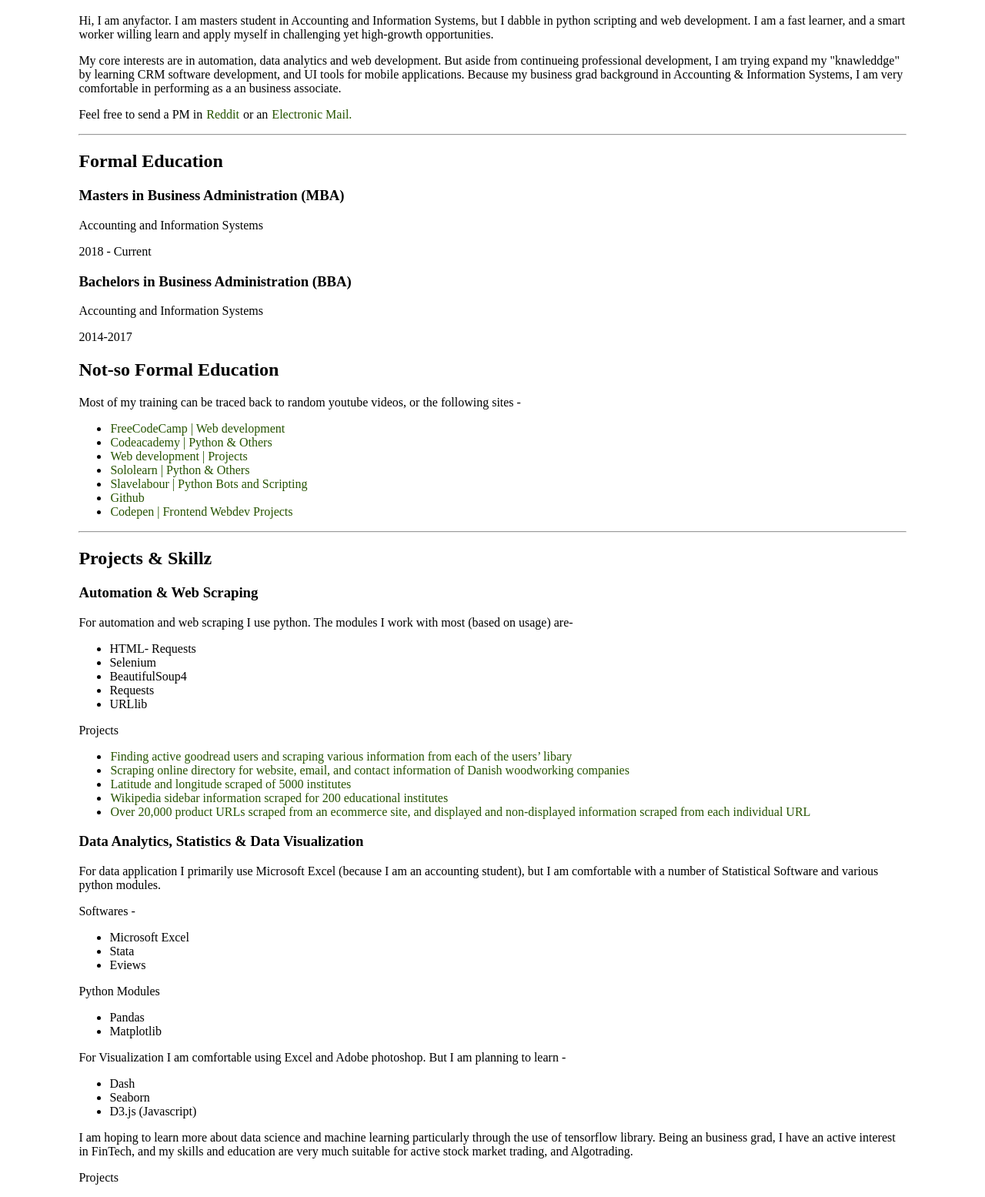
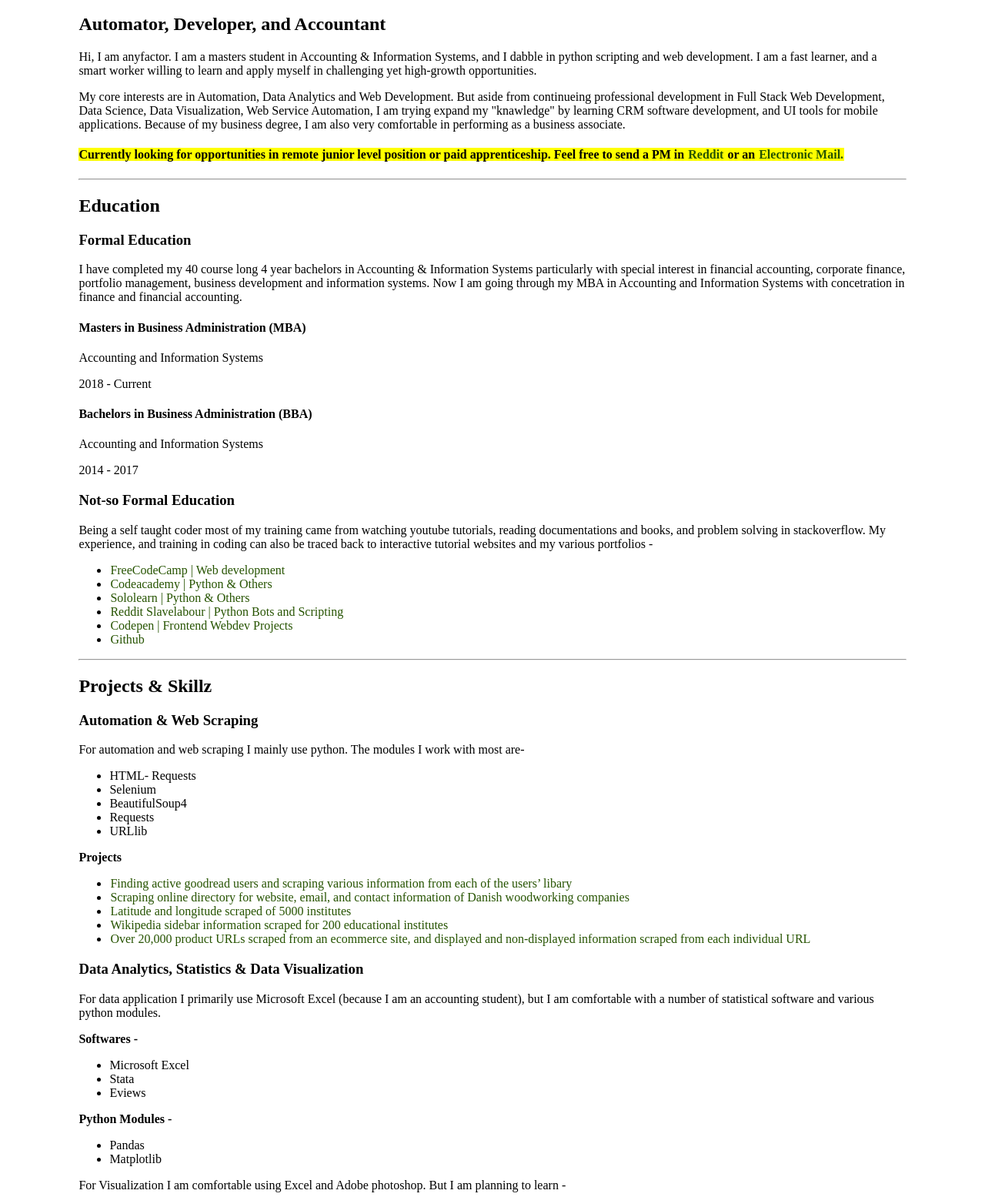
Before and after one commit to anyfactor/anyfactor.github.io, a plain HTML site: page index.html in a window 1280 px wide. Shown: the part 182-1737 px from the top of the page at 77% size. Drawn offline with Linux system fonts and the light colour scheme.

Commit message:
second iteration

```diff
--- a/index.html
+++ b/index.html
@@ -13,7 +13,7 @@
         margin: 8%;
         font-weight: 900;
         text-align: center;
-        font-size: 1.2rem;
+        font-size: 1.3rem;
       }
       a {
         outline: none;
@@ -48,23 +48,25 @@
   <body>
     <small>Site unfinished. Work in Progress...</small>
     <h1>Anyfactor</h1>
+    <h2>Automator, Developer, and Accountant</h2>
     <div class="introduction">
       <p>
-        Hi, I am anyfactor. I am masters student in Accounting and Information
-        Systems, but I dabble in python scripting and web development. I am a
-        fast learner, and a smart worker willing learn and apply myself in
+        Hi, I am anyfactor. I am a masters student in Accounting & Information
+        Systems, and I dabble in python scripting and web development. I am a
+        fast learner, and a smart worker willing to learn and apply myself in
         challenging yet high-growth opportunities.
       </p>
       <p>
-        My core interests are in automation, data analytics and web development.
-        But aside from continueing professional development, I am trying expand
-        my "knawleddge" by learning CRM software development, and UI tools for
-        mobile applications. Because my business grad background in Accounting &
-        Information Systems, I am very comfortable in performing as a an
-        business associate.
+        My core interests are in Automation, Data Analytics and Web Development.
+        But aside from continueing professional development in Full Stack Web
+        Development, Data Science, Data Visualization, Web Service Automation, I
+        am trying expand my "knawledge" by learning CRM software development,
+        and UI tools for mobile applications. Because of my business degree, I
+        am also very comfortable in performing as a business associate.
       </p>
-      <p>
-        Feel free to send a PM in
+      <h4><mark>
+        Currently looking for opportunities in remote junior level position or
+        paid apprenticeship. Feel free to send a PM in
         <a href="https://www.reddit.com/message/compose/?to=anyfactor"
           >Reddit</a
         >
@@ -73,25 +75,37 @@
           href="mailto:anyfactor@gmail.com?Subject=From%20Your%20Portfolio%20Site"
           target="_top"
           >Electronic Mail.</a
-        >
-      </p>
+        ></mark>
+      </h4>
     </div>
     <hr />
     <div class="education">
       <div class="formal">
-        <h2>Formal Education</h2>
-        <h3>Masters in Business Administration (MBA)</h3>
+        <h2>Education</h2>
+        <h3>Formal Education</h3>
+        <p>
+          I have completed my 40 course long 4 year bachelors in Accounting &
+          Information Systems particularly with special interest in financial
+          accounting, corporate finance, portfolio management, business
+          development and information systems. Now I am going through my MBA in
+          Accounting and Information Systems with concetration in finance and
+          financial accounting.
+        </p>
+        <h4>Masters in Business Administration (MBA)</h4>
         <p>Accounting and Information Systems</p>
         <p>2018 - Current</p>
-        <h3>Bachelors in Business Administration (BBA)</h3>
+        <h4>Bachelors in Business Administration (BBA)</h4>
         <p>Accounting and Information Systems</p>
-        <p>2014-2017</p>
+        <p>2014 - 2017</p>
       </div>
       <div class="nonformal">
-        <h2>Not-so Formal Education</h2>
+        <h3>Not-so Formal Education</h3>
         <p>
-          Most of my training can be traced back to random youtube videos, or
-          the following sites -
+          Being a self taught coder most of my training came from watching
+          youtube tutorials, reading documentations and books, and problem
+          solving in stackoverflow. My experience, and training in coding can
+          also be traced back to interactive tutorial websites and my various
+          portfolios -
         </p>
         <ul>
           <li>
@@ -105,11 +119,6 @@
             >
           </li>
           <li>
-            <a href="https://codepen.io/anyfactor/"
-              >Web development | Projects</a
-            >
-          </li>
-          <li>
             <a href="https://www.sololearn.com/Profile/4243931"
               >Sololearn | Python & Others</a
             >
@@ -117,15 +126,15 @@
           <li>
             <a
               href="https://old.reddit.com/r/slavelabour/comments/9qxpkt/offer_5hr_web_scraping_and_data_visualization/"
-              >Slavelabour | Python Bots and Scripting</a
+              >Reddit Slavelabour | Python Bots and Scripting</a
             >
           </li>
-          <li><a href="https://github.com/anyfactor">Github</a></li>
           <li>
             <a href="https://codepen.io/anyfactor/"
               >Codepen | Frontend Webdev Projects</a
             >
           </li>
+          <li><a href="https://github.com/anyfactor">Github</a></li>
         </ul>
       </div>
       <hr />
@@ -133,8 +142,8 @@
         <h2>Projects & Skillz</h2>
         <h3>Automation & Web Scraping</h3>
         <p>
-          For automation and web scraping I use python. The modules I work with
-          most (based on usage) are-
+          For automation and web scraping I mainly use python. The modules I
+          work with most are-
         </p>
         <ul>
           <li>HTML- Requests</li>
@@ -143,7 +152,7 @@
           <li>Requests</li>
           <li>URLlib</li>
         </ul>
-        <p>Projects</p>
+        <strong>Projects</strong>
         <ul>
           <li>
             <a href="https://i.imgur.com/GJZ6f9s.jpg"
@@ -180,16 +189,16 @@
         <h3>Data Analytics, Statistics & Data Visualization</h3>
         <p>
           For data application I primarily use Microsoft Excel (because I am an
-          accounting student), but I am comfortable with a number of Statistical
-          Software and various python modules.
+          accounting student), but I am comfortable with a number of statistical
+          software and various python modules.
         </p>
-        <p>Softwares -</p>
+        <strong>Softwares -</strong>
         <ul>
           <li>Microsoft Excel</li>
           <li>Stata</li>
           <li>Eviews</li>
         </ul>
-        <p>Python Modules</p>
+        <strong>Python Modules -</strong>
         <ul>
           <li>Pandas</li>
           <li>Matplotlib</li>
@@ -205,12 +214,12 @@
         </ul>
         <p>
           I am hoping to learn more about data science and machine learning
-          particularly through the use of tensorflow library. Being an business
-          grad, I have an active interest in FinTech, and my skills and
-          education are very much suitable for active stock market trading, and
-          Algotrading.
+          particularly through the use of the tensorflow library. Being an
+          business grad, I have an active interest in FinTech, and my skills and
+          education are very much suitable for active stock market trading, handling portfolios and
+          algotrading.
         </p>
-        <p>Projects</p>
+        <strong>Projects</strong>
         <ul>
           <li>
             <a
@@ -253,8 +262,9 @@
           looking forward to give it another shot. My project section is
           non-existent but I will try to add stuff on my
           <a href="https://github.com/anyfactor">Github</a> and
-          <a href="https://codepen.io/anyfactor/">Codepen. The skills -</a>
+          <a href="https://codepen.io/anyfactor/">Codepen. </a>
         </p>
+        <strong>The skills -</strong>
         <ul>
           <li>HTML5, CSS3, Bootstrap</li>
           <li>Vanilla Javascript</li>
@@ -263,9 +273,9 @@
           <li>Github pages</li>
         </ul>
         I am currently learning a number of things in relation to web
-        development, primarily the stuffs on my
+        development, primarily the stuff on my
         <a href="https://www.learn.freecodecamp.org">FreeCodeCamp</a>
-        curriculum. But in addition to those I am also learning-
+        curriculum. But in addition to those I am also learning -
         <ul>
           <li>React.js</li>
           <li>Postgrsql</li>
@@ -274,6 +284,18 @@
           <li>Firebase</li>
         </ul>
         <h3>Other stuff</h3>
+        <h4>
+          Microsoft Excel | Data cleanup, Accounting, Statistical Analysis
+        </h4>
+        <p>
+          I have been an active user of Microsoft Excel for quite a long time,
+          because it is the bread and butter of accounting. I realized
+          quickly for office applications prowess in Excel is a valuable thing
+          to have. I think I am comfortable in describing myself as an
+          "intermediate" level Excel user because of my knowledge in a wide
+          variety of functions and their appropriate applications, and my basic
+          understanding of VBA and designing macros.
+        </p>
         <h4>Mobile Application development | Flutter, Java</h4>
         <p>
           For mobile application development I am thinking about learning
@@ -287,14 +309,17 @@
         </h4>
         <p>
           I think there is a huge potential in app development in the CRM and
-          bookkeeping software market. For Salesforce I am trying to get started
+          bookkeeping software market. For Salesforce, I am trying to get started
           with salesforce administration than eventually move to salesforce
           developer position. For this path I am going through
           <a href="https://trailhead.salesforce.com/en/me/0052J000008Y26PQAS"
             >Trailheads (Salesforce's Interactive Learning Platform)</a
           >
           and learning Java as it helps to pickup Salesforce's application
-          development language Apex more easily. For QuickBooks and similiar
+          development language Apex more easily.
+
+        </p>
+        <p>For QuickBooks and similiar
           online bookkeeping systems, the mechanism and workflow where taught us
           in my undergrad program. The advantage of these software being web
           application can be exploited through my automation and web development
@@ -303,7 +328,7 @@
         <h4>Amazon Fulfillment Store</h4>
         <p>
           I assisted in developing efficient workflow and algorithmic process
-          pattern to assist and manage an medium sized amazon store from end to
+          pattern to assist and manage a medium sized amazon store from end to
           end supply chain.
         </p>
         <h4>Stock Trading</h4>
@@ -323,31 +348,32 @@
           <li>Holders</li>
         </ul>
         <p>
-          Specualtive investment decisions (moderate programming complexity)
+          I wish to design algorthim and progarms for Specualtive Investment
+          Decisions (moderate programming complexity)
         </p>
         <ul>
           <li>
-            Twitter, Instgram Reddit Sentiment (Sentiment analysis, Natural
-            Language Processing)
+            Sentiment Analysis of Twitter, Instagram, and Reddit users
+            (Sentiment analysis, Natural Language Processing)
           </li>
-          <li>Yahoo finance, Reddit News (NLP)</li>
+          <li>Yahoo finance and, Reddit (NLP)</li>
           <li>Dynamic Regression Analysis (Pandas, Tensorflow)</li>
         </ul>
         <h4>Tools</h4>
         <p>The tools I use to code or for associated tasks-</p>
         <ul>
-          <li>VS Code and VIm</li>
+          <li>VS Code, VIm</li>
           <li>Latex</li>
           <li>Microsoft Office</li>
           <li>Adobe Photoshop</li>
-          <li>Linux Subsystem on Windows</li>
+          <li>Linux Subsystem for Windows</li>
           <li>Git</li>
         </ul>
       </div>
       <p id="contact">
-        Feel free me to send me an
-        <a href="mailto:anyfactor@gmail.com">email</a>, or find me on reddit at
-        <a href="https://old.reddit.com/user/anyfactor/">anyfactor</a>
+        For inquiries send me an <a href="mailto:anyfactor@gmail.com">email</a>,
+        or find me on
+        <a href="https://old.reddit.com/user/anyfactor/">reddit</a>
       </p>
     </div>
   </body>
```
Also changed, not shown: 1 other file.
